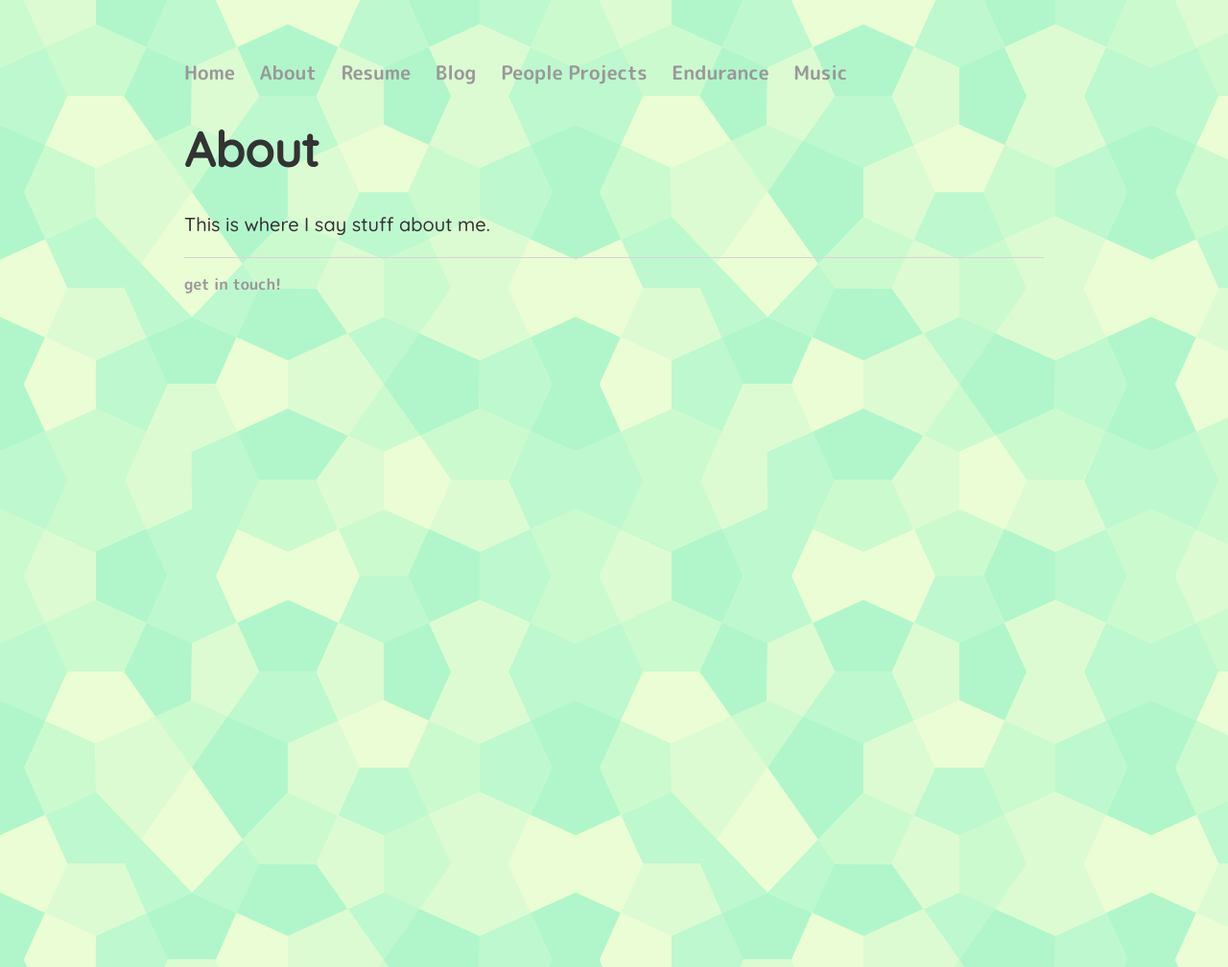
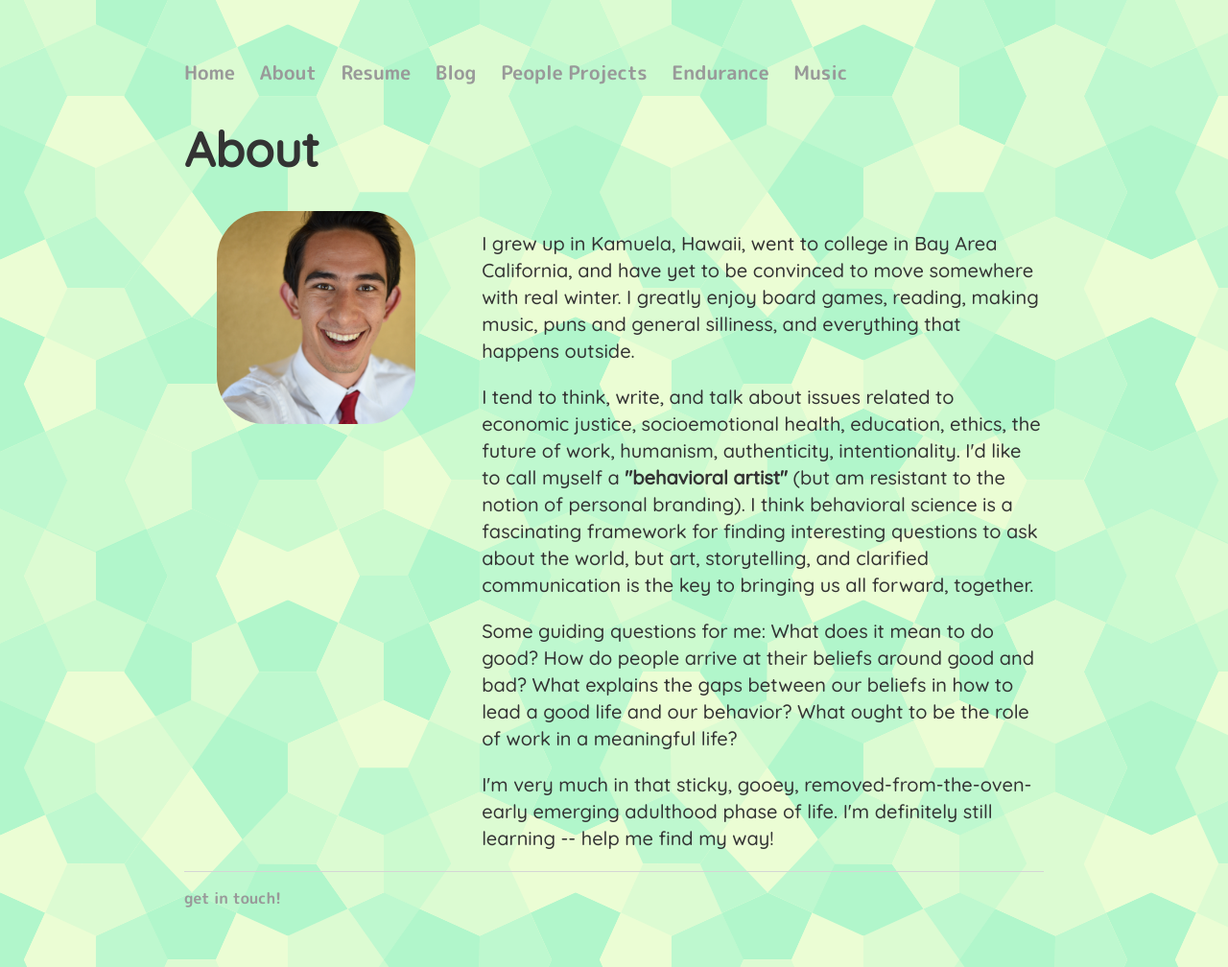
Before and after one commit to paulnakai/paulnakai.github.io, a Jekyll site: the page built from about/index.html, in a window 1280 px wide. Shown: the whole page at 96% size. Built offline with Jekyll 4.4.1, drawn with Linux system fonts in a browser that asks for light colours.

Commit message:
about page

```diff
--- a/about/index.html
+++ b/about/index.html
@@ -3,4 +3,15 @@ layout: default
 title: About
 ---
 <h1>{{ page.title }}</h1>
-<p>This is where I say stuff about me.</p>
+<div class="row">
+    <div class="col-4">
+        <img src="/img/headshot.png" alt="My headshot" class="center-image" width="75%" style="border-radius:50px;"> <br>
+    </div>
+    <div class="col-8">
+        <p>I grew up in Kamuela, Hawaii, went to college in Bay Area California, and have yet to be convinced to move somewhere with real winter. I greatly enjoy board games, reading, making music, puns and general silliness, and everything that happens outside.</p>
+        <p>I tend to think, write, and talk about issues related to economic justice, socioemotional health, education, ethics, the future of work, humanism, authenticity, intentionality. I'd like to call myself a <b>"behavioral artist"</b> (but am resistant to the notion of personal branding). I think behavioral science is a fascinating framework for finding interesting questions to ask about the world, but art, storytelling, and clarified communication is the key to bringing us all forward, together.</p>
+        <p>Some guiding questions for me: What does it mean to do good? How do people arrive at their beliefs around good and bad? What explains the gaps between our beliefs in how to lead a good life and our behavior? What ought to be the role of work in a meaningful life?</p>
+        <p>I'm very much in that sticky, gooey, removed-from-the-oven-early emerging adulthood phase of life. I'm definitely still learning -- help me find my way!</p>
+    </div>
+</div>
+<div class="row"> </div>
--- a/css/main.css
+++ b/css/main.css
@@ -44,6 +44,39 @@ ul.posts li {
     list-style: none;
 }
 
+
+/* 12-column responsive grid */
+
+.row {
+    clear: both;
+    max-width: 1040px;
+    margin: 0 auto;
+}
+
+[class^="col-"] {
+    float: left;
+    margin: 0 3.84615384615% 0 0;
+    list-style: none;
+    position: relative;
+}
+
+[class^="col-"]:last-child {
+    margin: 0;
+}
+
+.col-1 { width: 4.8076923077% }
+.col-2 { width: 13.4615384615% }
+.col-3 { width: 22.1153846154% }
+.col-4 { width: 30.7692307692% }
+.col-5 { width: 39.4230769231% }
+.col-6 { width: 48.0769230769% }
+.col-7 { width: 56.7307692308% }
+.col-8 { width: 65.3846153846% }
+.col-9 { width: 74.0384615385% }
+.col-10 { width: 82.6923076923% }
+.col-11 { width: 91.3461538462% }
+.col-12 { width: 100%; margin: 0 }
+
 /* Blog posts */
 
 /* for image caption */
```
Also changed, not shown: img/headshot.png (added), img/headshot2.png (added), 1 other file.
